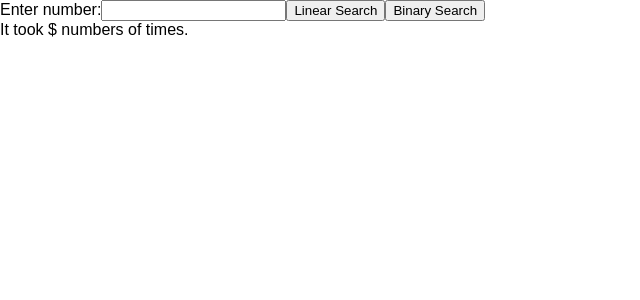
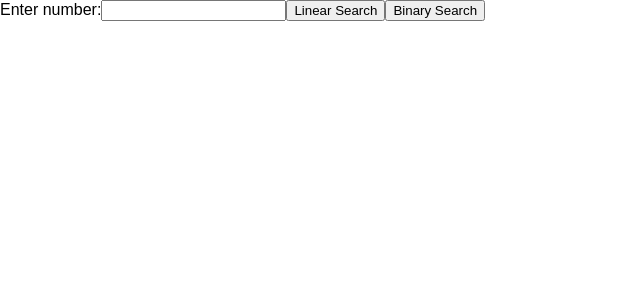
Before and after one commit to thinkful-ei20/DSA-Searching-marinaV-tharaka, a React (Create React App) app: page / in a window 1280 px wide. Shown: the top 300 px of the page, without its empty margins (0-640 px from the left). Built offline with nearby package versions, Linux system fonts and the light colour scheme.

Commit message:
added linearSearch

```diff
--- a/src/App.js
+++ b/src/App.js
@@ -6,22 +6,32 @@ class App extends Component {
   constructor(props) {
     super(props);
     this.state = {
-      // userInput: null,
-      count: 0,
+      textOutput: '',
       list: [89, 30, 25, 32, 72]
     };
     this.linearSearch = number => {
       //some logic
+      let num = parseInt(number);
+      let linearCount = 0;
 
+      for(let i = 0; i < this.state.list.length; i++) {
+        linearCount++;
+        if(this.state.list[i] === num) {
+          return `It took ${linearCount} times to find the number for the linear search.`;
+        }
+      }
+      return `Item was not found and it took ${linearCount} times to iterate through data.`;
     };
 
   }
 
+
+
   calcLinearSearch = e => {
     e.preventDefault();
     const userInput = this.input.value;
-    const count = this.linearSearch(userInput);
-    console.log(count);
+    const textOutput = this.linearSearch(userInput);
+    this.setState({textOutput: textOutput});
   };
 
   calcBinarySearch = e => {
@@ -47,7 +57,7 @@ class App extends Component {
             >Binary Search</button>
           </label>
         </form>
-        <div>It took ${this.count} numbers of times.</div>
+        <div>{this.state.textOutput}</div>
       </React.Fragment>
     );
   }
```
Also changed, not shown: package.json (line endings or trailing spaces).
